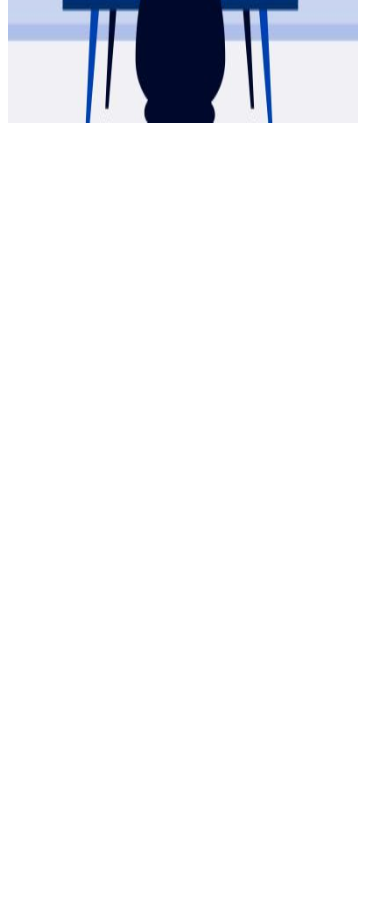
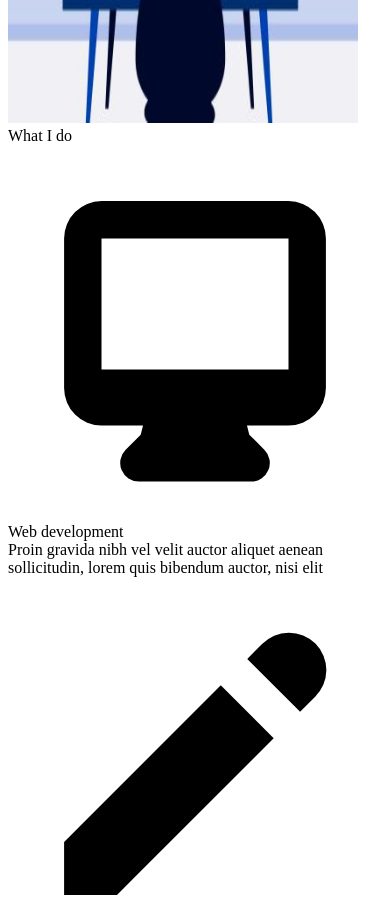
Before and after one commit to Parth-2412/Portfolio, a Next.js app: page / in a window 390 px wide. Shown: the part 900-1797 px from the top of the page. Before the commit the page ends 1035 px from the top, so only its background shows below. Built offline with nearby package versions, Linux system fonts and the light colour scheme.

Commit message:
Make basic services section

```diff
--- a/components/Header.tsx
+++ b/components/Header.tsx
@@ -18,12 +18,25 @@ function Header() {
 						(showMenu ? "" : "hidden")
 					}
 				>
-					<NavLink title="Home" href="/" />
-					<NavLink title="About" href="/" />
-					<NavLink title="Services" href="/" />
-					<NavLink title="Projects" href="/" />
-					<NavLink title="Testimonials" href="/" />
-					<NavLink title="Contact" href="/" />
+					{[
+						<NavLink title="Home" href="/" />,
+						<NavLink title="About" href="#about" />,
+						<NavLink title="Services" href="#services" />,
+						<NavLink title="Projects" href="/" />,
+						<NavLink title="Testimonials" href="/" />,
+						<NavLink title="Contact" href="/" />,
+					].map((Link, i) => ({
+						...Link,
+						props: {
+							...Link.props,
+							key: i,
+							onClick: () => {
+								if (showMenu) {
+									setShowMenu(false);
+								}
+							},
+						},
+					}))}
 				</div>
 				<div>
 					<MenuIcon
--- a/components/NavLink.tsx
+++ b/components/NavLink.tsx
@@ -1,12 +1,13 @@
 interface Props {
 	title: string;
 	href: string;
+	[key: string]: any;
 }
 
-function NavLink({ title, href }: Props) {
+function NavLink({ title, href, ...props }: Props) {
 	return (
 		<div className="text-gray-600 hover:text-black font-semibold">
-			<a href={href} className="">
+			<a href={href} {...props}>
 				{title}
 			</a>
 		</div>
--- /dev/null
+++ b/components/Service.tsx
@@ -0,0 +1,17 @@
+import React from "react";
+import IService from "../interfaces/IService";
+
+function Service({ icon, name, description }: IService) {
+	return (
+		<div className="flex w-72 p-5 text-center flex-col items-center">
+			<div
+				dangerouslySetInnerHTML={{ __html: icon }}
+				className="w-20 h-20 text-primary"
+			></div>
+			<div className="mt-7 mb-3 text-xl">{name}</div>
+			<div className="text-sm max-w-prose">{description}</div>
+		</div>
+	);
+}
+
+export default Service;
--- /dev/null
+++ b/interfaces/IService.ts
@@ -0,0 +1,8 @@
+import { ReactElement } from "react";
+
+export default interface IService {
+	id: string;
+	icon: string;
+	name: string;
+	description: string;
+}
--- /dev/null
+++ b/pages/api/services.tsx
@@ -0,0 +1,44 @@
+import { NextApiRequest, NextApiResponse } from "next";
+import IService from "../../interfaces/IService";
+import ReactDOMServer from "react-dom/server";
+import { DesktopComputerIcon, PencilIcon } from "@heroicons/react/solid";
+import { DeviceMobileIcon, GlobeIcon } from "@heroicons/react/outline";
+
+export default (req: NextApiRequest, res: NextApiResponse<Array<IService>>) => {
+	res.status(200).send([
+		{
+			name: "Web development",
+			description:
+				"Proin gravida nibh vel velit auctor aliquet aenean sollicitudin, lorem quis bibendum auctor, nisi elit",
+			icon: ReactDOMServer.renderToStaticMarkup(
+				<DesktopComputerIcon />
+			).toString(),
+			id: "1",
+		},
+		{
+			name: "Web design",
+			description:
+				"Proin gravida nibh vel velit auctor aliquet aenean sollicitudin, lorem quis bibendum auctor, nisi elit",
+			icon: ReactDOMServer.renderToStaticMarkup(
+				<PencilIcon />
+			).toString(),
+			id: "2",
+		},
+		{
+			name: "App development",
+			description:
+				"Proin gravida nibh vel velit auctor aliquet aenean sollicitudin, lorem quis bibendum auctor, nisi elit",
+			icon: ReactDOMServer.renderToStaticMarkup(
+				<DeviceMobileIcon />
+			).toString(),
+			id: "3",
+		},
+		{
+			name: "Bots development",
+			description:
+				"Proin gravida nibh vel velit auctor aliquet aenean sollicitudin, lorem quis bibendum auctor, nisi elit",
+			icon: ReactDOMServer.renderToStaticMarkup(<GlobeIcon />).toString(),
+			id: "4",
+		},
+	]);
+};
--- a/pages/index.tsx
+++ b/pages/index.tsx
@@ -1,15 +1,18 @@
 import { ArrowRightIcon } from "@heroicons/react/solid";
 import Head from "next/head";
 import Image from "next/image";
+import React from "react";
+import Service from "../components/Service";
+import { GetServerSideProps } from "next";
 
-export default function Home() {
+export default function Home({ services }) {
 	return (
-		<div>
+		<div className="space-y-10">
 			<Head>
 				<title>Parth2412</title>
 				{/* <link rel="icon" href="/favicon.ico" /> */}
 			</Head>
-			<div className="flex flex-col lg:flex-row items-start lg:space-x-8 space-y-14 lg:space-y-0 lg:items-center py-16 justify-between">
+			<div className="flex items-start lg:space-x-8 space-y-14 lg:space-y-0 lg:items-center py-16 justify-between">
 				<div className="space-y-12 max-w-xl">
 					<div className="space-y-5">
 						<div className="text-3xl font-medium">
@@ -33,6 +36,26 @@ export default function Home() {
 					/>
 				</div>
 			</div>
+			<div id="services" className="services">
+				<div className="text-4xl font-semibold">What I do</div>
+				<div className="flex mt-10 justify-center flex-grow">
+					<div className="flex justify-center space-x-5 flex-wrap">
+						{services.map((service) => (
+							<Service key={service.id} {...service} />
+						))}
+					</div>
+				</div>
+			</div>
 		</div>
 	);
 }
+
+export const getServerSideProps: GetServerSideProps = async ({ req }) => {
+	const protocol = req.headers["x-forwarded-proto"] || "http";
+	const baseUrl = req ? `${protocol}://${req.headers.host}` : "";
+	return {
+		props: {
+			services: await (await fetch(baseUrl + "/api/services")).json(),
+		},
+	};
+};
--- a/public/globals.css
+++ b/public/globals.css
@@ -1,3 +1,6 @@
 * {
 	font-family: "MontSerrat";
 }
+html {
+	scroll-behavior: smooth;
+}
```
